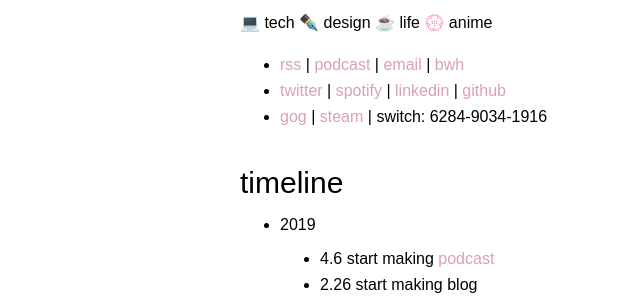
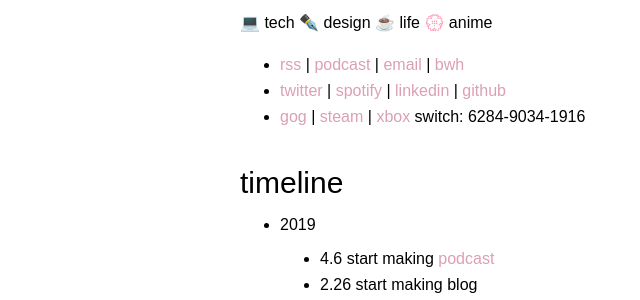
Before and after one commit to yuzujin99/sayo-blog, a Jekyll site: the page built from page/about.md, in a window 1280 px wide and 1110 px high. Shown: the part 159-459 px from the top of the window, without its empty margins (0-640 px from the left). Built offline with Jekyll 4.4.1, drawn with Linux system fonts in a browser that asks for light colours.

Commit message:
add xbox gamertag

```diff
--- a/page/about.md
+++ b/page/about.md
@@ -16,6 +16,7 @@ permalink: /about
 [github](https://github.com/sayo-melu)
 - [gog](https://www.gog.com/u/sayo-melu) |
 [steam](https://steamcommunity.com/id/sayo-melu/) |
+[xbox](https://account.xbox.com/profile?gamertag=sayo%20melu)
 switch: 6284-9034-1916
 
 ## timeline
```
